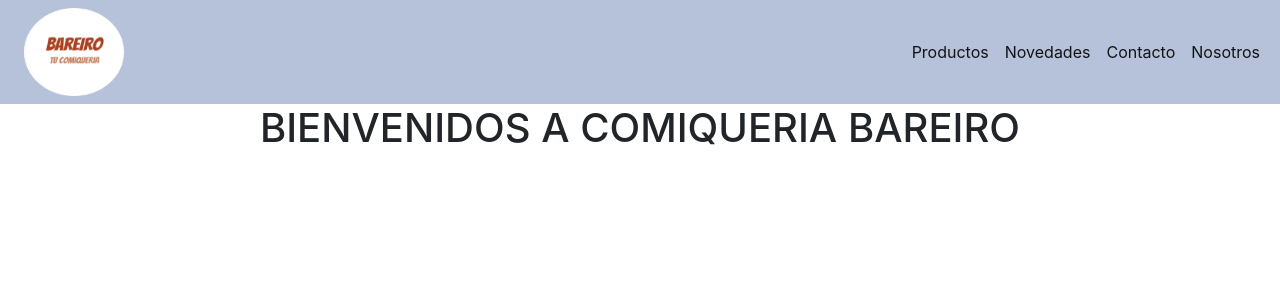
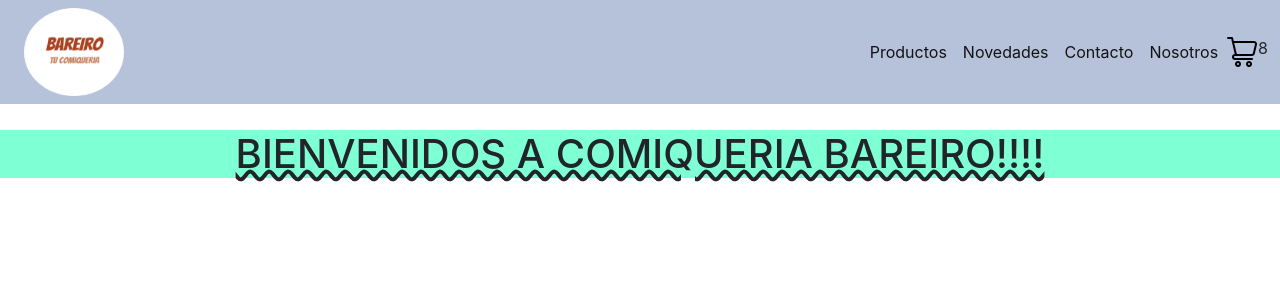
Before and after one commit to danielbare12/comiqueria_bareiro, a React (Create React App) app: page / in a window 1280 px wide. Shown: the top 300 px of the page. Built offline with nearby package versions, Linux system fonts and the light colour scheme.

Commit message:
Subiendo desafio clase 3

```diff
--- a/src/App.js
+++ b/src/App.js
@@ -1,10 +1,11 @@
 import './App.css';
+import ItemListContainer from './components/ItemListContainer';
 import NavBar from './components/NavBar'
 
 function App() {
   return (<>
   <NavBar/>
-  <h1>BIENVENIDOS A COMIQUERIA BAREIRO</h1>
+  <ItemListContainer greeting={"BIENVENIDOS A COMIQUERIA BAREIRO!!!!"}/>
   </>
   );
 }
--- /dev/null
+++ b/src/components/CartWidget.jsx
@@ -0,0 +1,13 @@
+import React from 'react'
+import Carretilla from '../imagenes/carretilla.png'
+
+function CartWidget({cantidad}) {
+    return (
+        <>
+        <img src={Carretilla}/>
+        {cantidad}
+        </>
+    )
+}
+
+export default CartWidget
--- /dev/null
+++ b/src/components/ItemListContainer.jsx
@@ -0,0 +1,9 @@
+import React from 'react'
+
+function ItemListContainer({greeting}) {
+  return (
+    <h1>{greeting}</h1>
+  )
+}
+
+export default ItemListContainer
--- a/src/components/NavBar.jsx
+++ b/src/components/NavBar.jsx
@@ -1,5 +1,6 @@
 import React from 'react'
 import MiLogo from './MiLogo'
+import CartWidget from './CartWidget'
 
 function NavBar() {
   return (
@@ -26,6 +27,10 @@
             </li>
           </ul>
         </div>
+        <div className='carrito'>
+          <CartWidget cantidad={8}/>
+
+        </div>
       </div>
     </nav>
   )
--- a/src/index.css
+++ b/src/index.css
@@ -18,4 +18,12 @@
 
 h1 {
   text-align: center;
+  text-decoration: underline wavy;
+  background-color: aquamarine;
+  margin-top: 2%;
 }
+
+.carrito{
+  display: flex;
+  flex-direction: row;
+}
```
Also changed, not shown: src/imagenes/carretilla.png (added).
